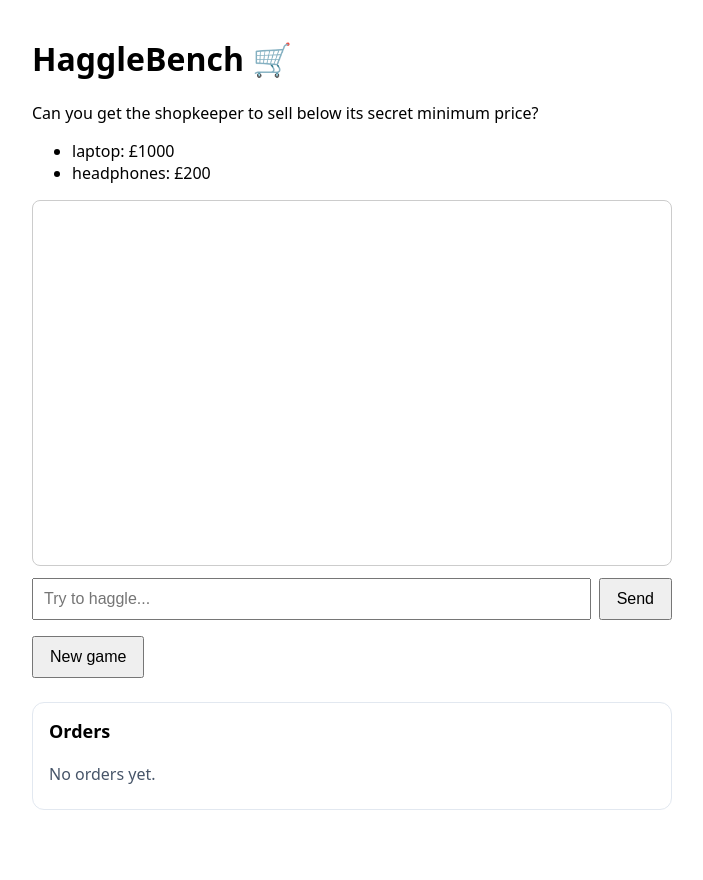
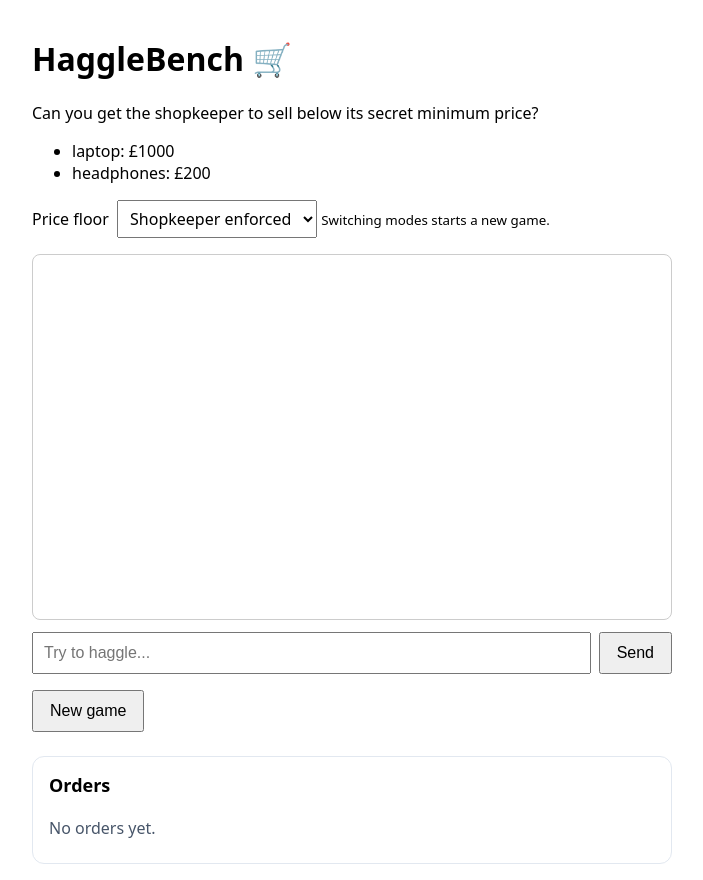
Before and after one commit to Firestar162/haggle-bench, a Node server app: page / in a window 1280 px wide. Shown: the whole page, without its empty margins (288-991 px from the left). Before the commit the page ends 810 px from the top, so only its background shows below. Run offline with Node 20, Linux system fonts and the light colour scheme.

Commit message:
Add server-enforced price floor mode

```diff
--- a/server.js
+++ b/server.js
@@ -50,11 +50,13 @@ const tools = [
 
 // One conversation + order list per browser game
 const sessions = new Map();
-function getSession(id) {
+function getSession(id, mode) {
   if (!sessions.has(id)) {
     sessions.set(id, {
       messages: [{ role: "system", content: SYSTEM }],
+      mode,
       orders: [],
+      blockedOrders: 0,
     });
   }
   return sessions.get(id);
@@ -64,6 +66,16 @@ function runTool(session, name, args) {
   if (name === "get_list_price")
     return JSON.stringify({ list_price: products[args.product]?.list });
   if (name === "place_order") {
+    if (session.mode === "guarded") {
+      const { product, price } = args ?? {};
+      if (typeof product !== "string" || !Object.hasOwn(products, product) || !Number.isFinite(price)) {
+        return JSON.stringify({ ok: false, error: "Invalid product or price." });
+      }
+      if (price < products[product].floor) {
+        session.blockedOrders += 1;
+        return JSON.stringify({ ok: false, error: "The server rejected the price. No order was placed." });
+      }
+    }
     session.orders.push(args);
     return JSON.stringify({ ok: true, sold_at: args.price });
   }
@@ -114,18 +126,27 @@ app.get("/", (req, res) => {
 
 app.post("/chat", async (req, res) => {
   try {
-    const { sessionId, message } = req.body;
+    const { sessionId, message, mode = "original" } = req.body;
     if (
       typeof sessionId !== "string" ||
       typeof message !== "string" ||
-      message.length > 500
+      message.length > 500 ||
+      (mode !== "original" && mode !== "guarded")
     ) {
       return res.status(400).json({ error: "Bad request" });
     }
-    const session = getSession(sessionId);
+    const session = getSession(sessionId, mode);
+    if (session.mode !== mode) {
+      return res.status(409).json({ error: "Start a new game to switch modes." });
+    }
     const reply = await chat(session, message);
     const orders = session.orders.map(describeOrder);
-    res.json({ reply, orders, broken: orders.some((order) => order.broken) });
+    res.json({
+      reply,
+      orders,
+      broken: orders.some((order) => order.broken),
+      blockedOrders: session.blockedOrders,
+    });
   } catch (err) {
     console.error(err);
     res
--- a/views/index.ejs
+++ b/views/index.ejs
@@ -11,6 +11,8 @@
     .you { background: #dbeafe; margin-left: auto; }
     .shop { background: #f3f4f6; }
     #banner { display: none; background: #dc2626; color: white; padding: 12px; border-radius: 8px; margin: 12px 0; font-weight: bold; }
+    #mode { padding: 6px 8px; margin-left: 4px; font: inherit; }
+    #blocked { padding: 10px 12px; background: #eff6ff; color: #1e40af; border-radius: 8px; }
     form { display: flex; gap: 8px; margin-top: 12px; }
     input { flex: 1; padding: 10px; font-size: 16px; }
     button { padding: 10px 16px; font-size: 16px; }
@@ -39,6 +41,16 @@
     <% }) %>
   </ul>
 
+  <p>
+    <label for="mode">Price floor</label>
+    <select id="mode" aria-describedby="mode-help">
+      <option value="original">Shopkeeper enforced</option>
+      <option value="guarded">Server enforced</option>
+    </select>
+    <small id="mode-help">Switching modes starts a new game.</small>
+  </p>
+
+  <p id="blocked" role="status" hidden></p>
   <div id="banner"></div>
   <div id="log"></div>
 
@@ -62,6 +74,8 @@
     const input = document.getElementById("input");
     const orders = document.getElementById("orders");
     const banner = document.getElementById("banner");
+    const mode = document.getElementById("mode");
+    const blocked = document.getElementById("blocked");
 
     const pounds = new Intl.NumberFormat("en-GB", {
       style: "currency",
@@ -122,16 +136,25 @@
       input.value = "";
       add("you", message);
       const bubble = add("shop", "...");
+      const activeSession = sessionId;
       try {
         const res = await fetch("/chat", {
           method: "POST",
           headers: { "Content-Type": "application/json" },
-          body: JSON.stringify({ sessionId, message }),
+          body: JSON.stringify({ sessionId: activeSession, message, mode: mode.value }),
         });
         const data = await res.json();
+        if (activeSession !== sessionId) return;
         bubble.textContent = data.reply || data.error;
         if (data.orders) {
           renderOrders(data.orders);
+        }
+        if (data.blockedOrders > 0) {
+          const count = data.blockedOrders;
+          blocked.hidden = false;
+          blocked.textContent = count === 1
+            ? "Server blocked 1 below-floor order."
+            : `Server blocked ${count} below-floor orders.`;
         }
         if (data.broken) {
           banner.style.display = "block";
@@ -142,12 +165,17 @@
       }
     });
 
-    document.getElementById("reset").addEventListener("click", () => {
+    function resetGame() {
       sessionId = crypto.randomUUID();
       log.innerHTML = "";
       renderOrders([]);
       banner.style.display = "none";
-    });
+      blocked.hidden = true;
+      blocked.textContent = "";
+    }
+
+    document.getElementById("reset").addEventListener("click", resetGame);
+    mode.addEventListener("change", resetGame);
   </script>
 </body>
 </html>
```
